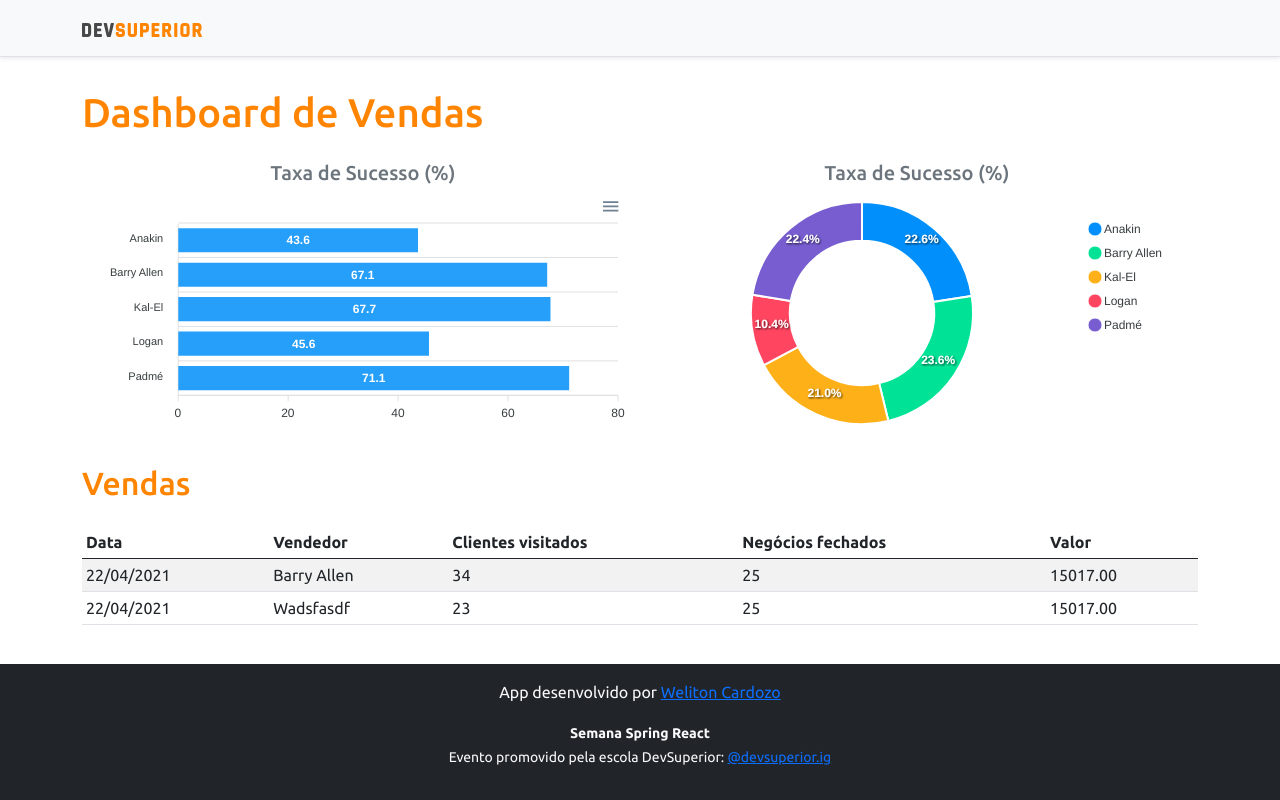
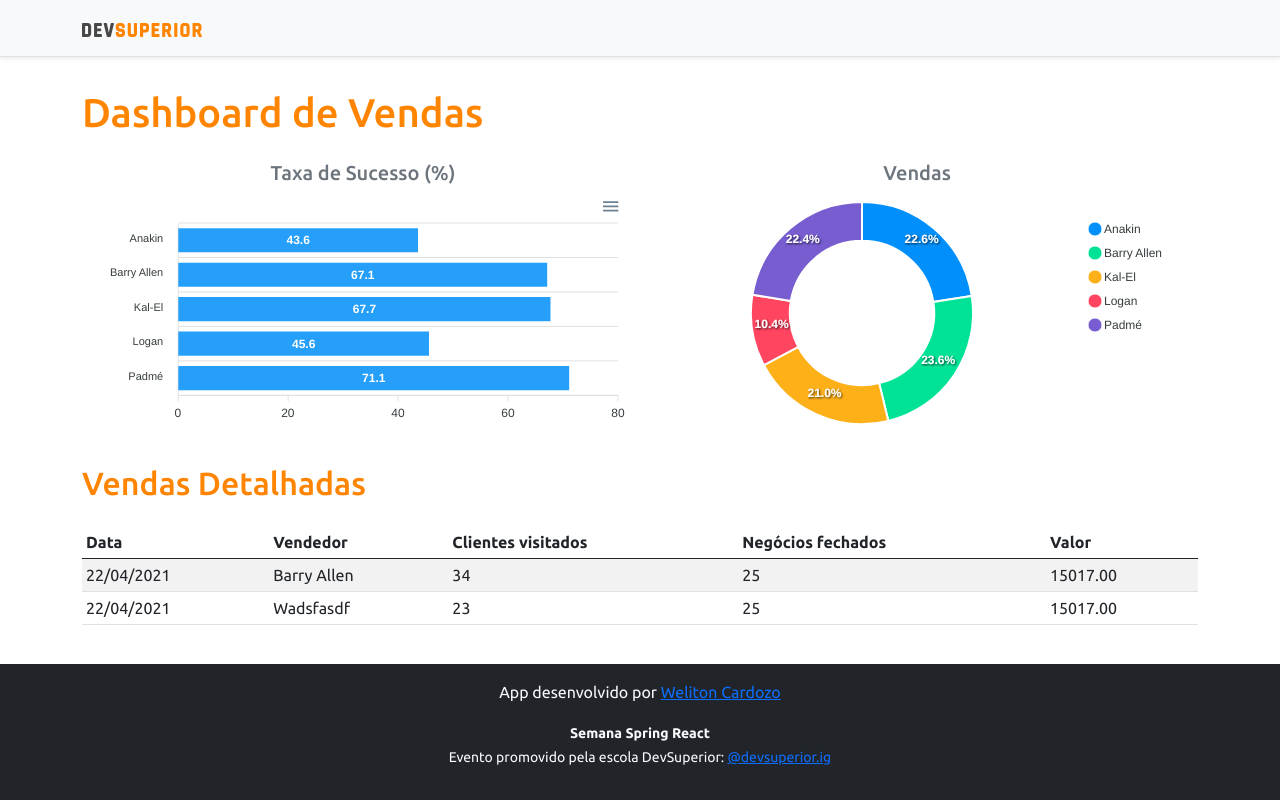
Before and after one commit to welitoncardozo/project-sds3, a React (Create React App) app in the folder sales-ui/: page / in a window 1280 px wide. Built offline with nearby package versions, Linux system fonts and the light colour scheme.

Commit message:
Changed labels

```diff
--- a/sales-ui/src/App.tsx
+++ b/sales-ui/src/App.tsx
@@ -19,14 +19,14 @@ function App() {
           </div>
 
           <div className="col-sm-6">
-            <h5 className="text-center text-secondary">Taxa de Sucesso (%)</h5>
+            <h5 className="text-center text-secondary">Vendas</h5>
 
             <DonutChart />
           </div>
         </div>
 
         <div className="py-3">
-          <h2 className="text-primary">Vendas</h2>
+          <h2 className="text-primary">Vendas Detalhadas</h2>
         </div>
 
         <DataTable />
```
